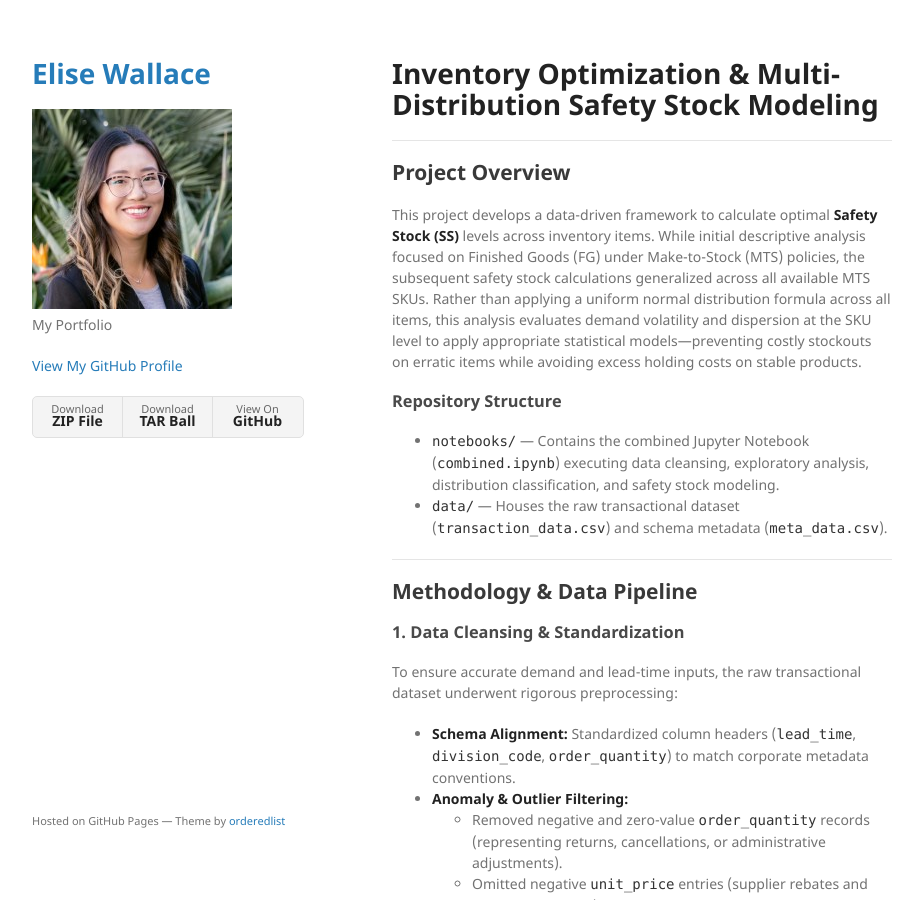
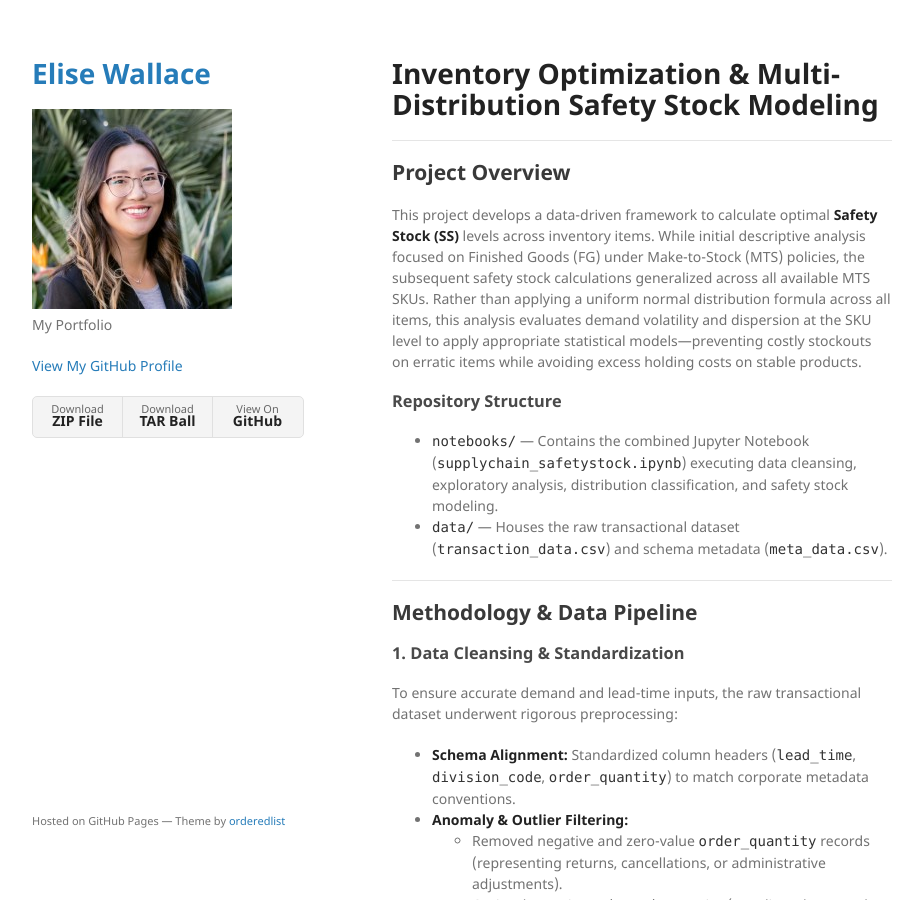
Before and after one commit to EliseWallace/elisewallace.github.io, a Jekyll site: the page built from inventoryanalysis/index.md, in a window 1280 px wide and 900 px high. Shown: the whole window, without its empty margins (178-1099 px from the left). Built offline with Jekyll 4.4.1, drawn with Linux system fonts in a browser that asks for light colours; our own code applies the rules of GitHub Pages for plain Markdown files.

Commit message:
Update Jupyter Notebook filename in project overview

```diff
--- a/inventoryanalysis/index.md
+++ b/inventoryanalysis/index.md
@@ -6,7 +6,7 @@
 This project develops a data-driven framework to calculate optimal **Safety Stock (SS)** levels across inventory items. While initial descriptive analysis focused on Finished Goods (FG) under Make-to-Stock (MTS) policies, the subsequent safety stock calculations generalized across all available MTS SKUs. Rather than applying a uniform normal distribution formula across all items, this analysis evaluates demand volatility and dispersion at the SKU level to apply appropriate statistical models—preventing costly stockouts on erratic items while avoiding excess holding costs on stable products.
 
 ### Repository Structure
-* `notebooks/` — Contains the combined Jupyter Notebook (`combined.ipynb`) executing data cleansing, exploratory analysis, distribution classification, and safety stock modeling.
+* `notebooks/` — Contains the combined Jupyter Notebook (`supplychain_safetystock.ipynb`) executing data cleansing, exploratory analysis, distribution classification, and safety stock modeling.
 * `data/` — Houses the raw transactional dataset (`transaction_data.csv`) and schema metadata (`meta_data.csv`).
 
 ---
```
